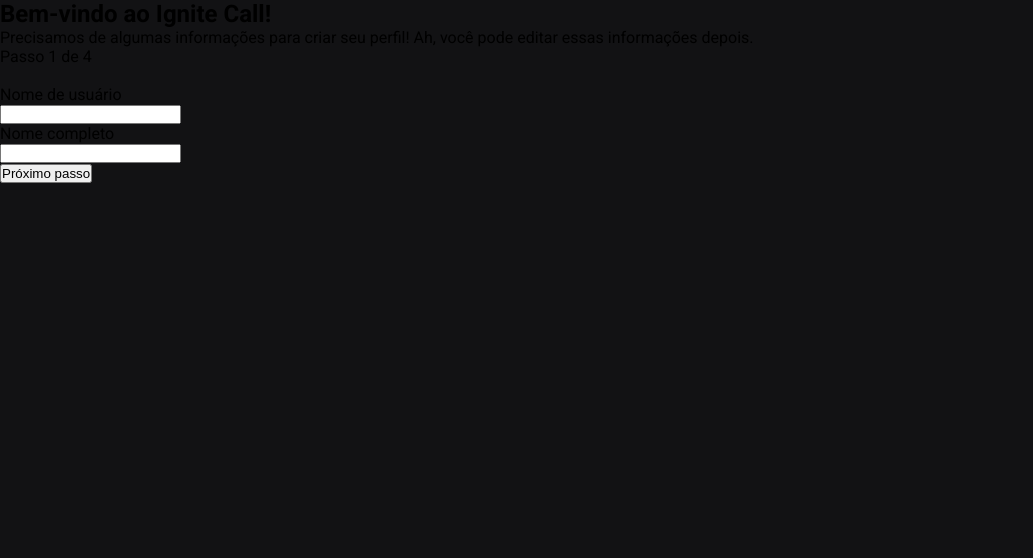
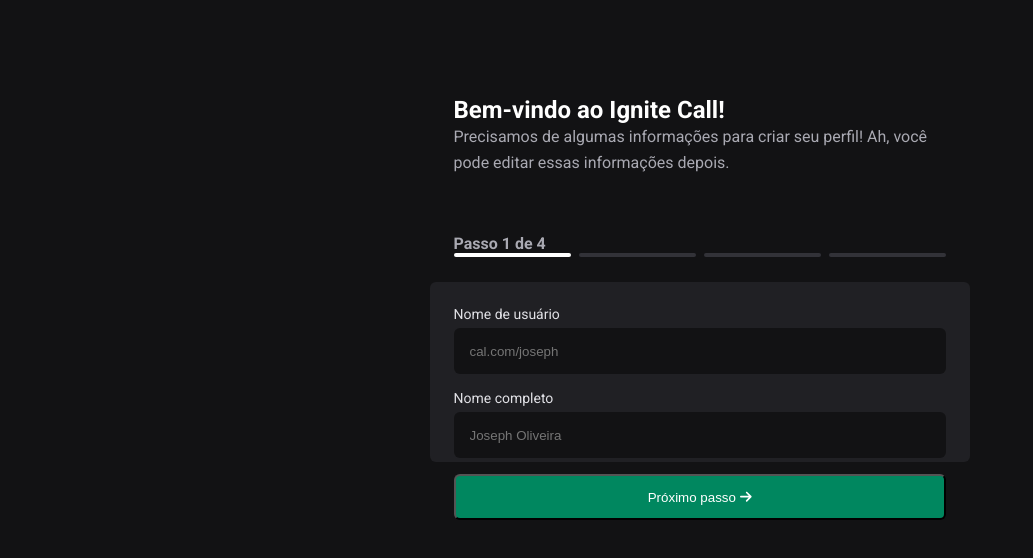
Before and after one commit to pedrohenrrrxz/vite-project, a React (Vite) app: page /Registro in a window 1280 px wide. Shown: the top 558 px of the page, without its empty margins (0-1033 px from the left). Built offline with nearby package versions, Linux system fonts and the light colour scheme.

Commit message:
Tela de cadastro criada em formulario, rota criada para terceira tela de Google agenda

```diff
--- a/package.json
+++ b/package.json
@@ -12,6 +12,7 @@
   "dependencies": {
     "@fortawesome/fontawesome-svg-core": "^6.7.1",
     "@fortawesome/free-brands-svg-icons": "^6.7.1",
+    "@fortawesome/free-solid-svg-icons": "^6.7.1",
     "@fortawesome/react-fontawesome": "^0.2.2",
     "react": "^18.3.1",
     "react-dom": "^18.3.1",
--- a/src/pages/Registrar.tsx
+++ b/src/pages/Registrar.tsx
@@ -1,37 +1,52 @@
 import React from "react";
+import "../styles/Registrar.css";
+import { FontAwesomeIcon } from '@fortawesome/react-fontawesome';
+import { faArrowRight } from '@fortawesome/free-solid-svg-icons';
+import { useNavigate } from "react-router-dom";
 
+const Registrar: React.FC = () => {
+    const navigate = useNavigate(); // Hook para navegação
 
+    const handleNavigate = () => {
+      navigate("/Registrar2"); // Redireciona para a rota /Registro
+    };
 
-const Registrar : React.FC = () => {
 
     return (
         <div className="content">
         <div className="header">
             <div className="title">
                 <h2>Bem-vindo ao Ignite Call!</h2>
-                    <p>Precisamos de algumas informações para criar seu perfil! Ah, você pode editar essas informações depois.</p>
+                <p>
+                    Precisamos de algumas informações para criar seu perfil! Ah, você pode editar essas informações depois.
+                </p>
             </div>
         </div>
         <div className="steps">
-                <div className="label">
-                    <p>Passo 1 de 4</p>
+            <div className="text">
+                <h4>Passo 1 de 4</h4>
             </div>
-                <img src="" alt="" /><img src="" alt="" /><img src="" alt="" /><img src="" alt="" />
+            <div className="quadrados">
+                <div className="step active"></div>
+                <div className="step"></div>
+                <div className="step"></div>
+                <div className="step"></div>
+            </div>
         </div>
         <div className="modal">
             <div className="inputbox">
                 <p>Nome de usuário</p>
-                    <input type="text" />
+                <input type="text" placeholder="cal.com/joseph" />
             </div>
             <div className="inputbox">
                 <p>Nome completo</p>
-                    <input type="text" />
+                <input type="text" placeholder="Joseph Oliveira"/>
             </div>
             <div className="inputbox">
-                    <button>Próximo passo</button>
-
+            <button onClick={handleNavigate}>
+Próximo passo <FontAwesomeIcon icon={faArrowRight} />
+</button>
             </div>
-
         </div>
     </div>
     );
--- /dev/null
+++ b/src/pages/Registrar2.tsx
@@ -0,0 +1,39 @@
+import React from "react"
+import "../styles/Registrar2.css";
+import { faArrowRight } from '@fortawesome/free-solid-svg-icons';
+import { FontAwesomeIcon } from "@fortawesome/react-fontawesome";
+
+const Registrar2: React.FC = () => {
+    return (
+        <div className="content">
+        <div className="header">
+            <div className="title">
+                <h2>Conecte sua agenda!</h2>
+                <p>
+                Conecte o seu calendário para verificar automaticamente as horas ocupadas e os novos eventos à medida em que são agendados.
+                </p>
+            </div>
+        </div>
+        <div className="steps">
+            <div className="text">
+                <h4>Passo 2 de 4</h4>
+            </div>
+            <div className="quadrados">
+                <div className="step"></div>
+                <div className="step active"></div>
+                <div className="step"></div>
+                <div className="step"></div>
+            </div>
+        </div>
+        <div className="modal">
+           <div className="inputBox">
+              <p>Google Agenda</p>
+              <button>Conectar<FontAwesomeIcon icon={faArrowRight}/></button>
+           </div>
+        </div>
+    </div>
+    );
+;}
+
+
+export default Registrar2;
--- a/src/routes/Routes.tsx
+++ b/src/routes/Routes.tsx
@@ -4,6 +4,7 @@
 import { BrowserRouter, Routes, Route } from "react-router-dom";
 import Home from "../pages/Home";
 import Registrar from "../pages/Registrar";
+import Registrar2 from "../pages/Registrar2";
 
 const AppRoutes: React.FC = () => {
   return (
@@ -11,6 +12,7 @@
       <Routes>
         <Route path="/" element={<Home />} />
         <Route path="/Registro" element={<Registrar />} />
+        <Route path="/Registrar2" element={<Registrar2/>}/>
       </Routes>
     </BrowserRouter>
   );
--- a/src/styles/App.css
+++ b/src/styles/App.css
@@ -7,6 +7,8 @@
 
 body {
     display: flex;
+    width: 100vw;
+    height: 100vh;
     flex-direction: column;
     background-color: #121214;
     font-family: 'Roboto';
--- a/src/styles/Registrar.css
+++ b/src/styles/Registrar.css
@@ -1,6 +1,155 @@
 .content {
-    width: Fixed (540px)px;
-    height: Hug (443px)px;
+    display: flex;
+    flex-direction: column;
+    width: 540px;
+    height: 443px;
     margin-top: 96px;
     margin-left: 429.5px;
+    justify-items: center;
+    font-family: 'Roboto', sans-serif;
+
+
+    gap: 24px;
 }
+
+.header {
+    align-items: center;
+    width: 540px;
+    height: 90px;
+    padding: 0px 24px;
+}
+
+.content .header .title {
+    width: 492px;
+    height: 90px;
+    color: white;
+    gap: 8px;
+}
+
+.content .header .label {
+    width: 117px;
+    height: 27px;
+}
+
+.header .title p {
+    width: 492px;
+    height: 52px;
+    top: 38px;
+    left: 24px;
+    font-family: Roboto;
+    font-size: 16px;
+    font-weight: 400;
+    line-height: 25.6px;
+    text-align: left;
+    text-underline-position: from-font;
+    text-decoration-skip-ink: none;
+    color: #A9A9B2;
+}
+
+.content .label p {
+    font-family: Roboto;
+    font-size: 12px;
+    font-weight: 400;
+    line-height: 19.2px;
+    text-align: left;
+    text-decoration-skip-ink: none;
+    color: #A9A9B2;
+
+}
+
+.content .steps {
+    display: flex;
+    flex-direction: column;
+    width: 540px;
+    height: 27px;
+    border-radius: 2px;
+    padding: 24px;
+    color: #A9A9B2;
+    font-family: 'Roboto', sans-serif;
+}
+
+.content .steps .quadrados {
+    display: flex; /* Organiza os itens em linha */
+    justify-content: space-between; /* Espaça os quadrados uniformemente */
+    align-items: center; /* Alinha os quadrados verticalmente ao centro */
+    gap: 8px; /* Espaçamento entre os quadrados */
+    width: 100%; /* Ocupa toda a largura do container pai */
+    height: 8px; /* Altura total dos quadrados */
+}
+
+.content .steps .step {
+    flex: 1; /* Faz com que cada quadrado ocupe uma proporção igual dentro do container */
+    height: 4px; /* Define a altura de cada barra */
+    background-color: #323238; /* Cor padrão dos quadrados */
+    border-radius: 2px; /* Arredonda levemente os cantos */
+}
+
+.content .steps .step.active {
+    background-color: #FFFFFF; /* Cor do quadrado ativo */
+}
+
+
+.content .modal {
+    display: flex;
+    flex-direction: column;
+    width: 540px;
+    height: 278px;
+    padding: 24px;
+    gap: 16px;
+    border-radius: 6px 6px 6px 6px;
+    border: 1px solid #323238; /* Define a borda em todos os lados */
+    opacity: 1; /* Certifique-se de que esteja visível */
+    background-color: #202024; /* Cor de fundo */
+}
+
+;
+
+.content .modal .inputbox {
+    display: flex;
+    flex-direction: column;
+    width: 492px;
+    height: 76px;
+    gap: 8px;
+    margin: top 10px; ;
+}
+
+.content .modal .inputbox p {
+    display: flex;
+    flex-direction: column;
+    width: 200px;
+    height: 22px;
+    font-family: Roboto;
+    font-size: 14px;
+    font-weight: 400;
+    text-align: left;
+    text-decoration-skip-ink: none;
+    color: #E1E1E6;
+    border-radius: 6%;
+    line-height: 22,4px;
+
+
+}
+
+.content .modal .inputbox input {
+    width: 492px;
+    height: 46px;
+    padding: 12px 16px;
+    gap: 8px;
+    border: none;
+    background-color: #121214;
+    border-radius: 6px;
+    bottom: 12px;
+    left:16px;
+}
+.content .modal .inputbox button {
+width: 492px;
+height: 46px;
+padding: 12px 16px;
+gap: 8px;
+border-radius: 6px;
+opacity: 0px;
+background-color: #00875F;
+color: white;
+border-radius: 6px;
+
+};
--- /dev/null
+++ b/src/styles/Registrar2.css
@@ -0,0 +1,144 @@
+.content {
+    display: flex;
+    flex-direction: column;
+    width: 540px;
+    height: 443px;
+    margin-top: 96px;
+    margin-left: 429.5px;
+    justify-items: center;
+    font-family: 'Roboto', sans-serif;
+
+
+    gap: 24px;
+}
+
+.header {
+    align-items: center;
+    width: 540px;
+    height: 90px;
+    padding: 0px 24px;
+}
+
+.content .header .title {
+    width: 492px;
+    height: 90px;
+    color: white;
+    gap: 8px;
+}
+
+.content .header .label {
+    width: 117px;
+    height: 27px;
+}
+
+.header .title p {
+    width: 492px;
+    height: 52px;
+    top: 38px;
+    left: 24px;
+    font-family: Roboto;
+    font-size: 16px;
+    font-weight: 400;
+    line-height: 25.6px;
+    text-align: left;
+    text-underline-position: from-font;
+    text-decoration-skip-ink: none;
+    color: #A9A9B2;
+}
+
+.content .label p {
+    font-family: Roboto;
+    font-size: 12px;
+    font-weight: 400;
+    line-height: 19.2px;
+    text-align: left;
+    text-decoration-skip-ink: none;
+    color: #A9A9B2;
+
+}
+
+.content .steps {
+    display: flex;
+    flex-direction: column;
+    width: 540px;
+    height: 27px;
+    border-radius: 2px;
+    padding: 24px;
+    color: #A9A9B2;
+    font-family: 'Roboto', sans-serif;
+}
+
+.content .steps .quadrados {
+    display: flex;
+    /* Organiza os itens em linha */
+    justify-content: space-between;
+    /* Espaça os quadrados uniformemente */
+    align-items: center;
+    /* Alinha os quadrados verticalmente ao centro */
+    gap: 8px;
+    /* Espaçamento entre os quadrados */
+    width: 100%;
+    /* Ocupa toda a largura do container pai */
+    height: 8px;
+    /* Altura total dos quadrados */
+}
+
+.content .steps .step {
+    flex: 1;
+    /* Faz com que cada quadrado ocupe uma proporção igual dentro do container */
+    height: 4px;
+    /* Define a altura de cada barra */
+    background-color: #323238;
+    /* Cor padrão dos quadrados */
+    border-radius: 2px;
+    /* Arredonda levemente os cantos */
+}
+
+.content .steps .step.active {
+    background-color: #FFFFFF;
+    /* Cor do quadrado ativo */
+}
+
+
+.content .modal {
+    width: 540px;
+    height: 180px;
+    padding: 24px;
+    gap: 16px;
+    border-radius: 6px;
+    border: 1px;
+}
+
+.content .modal .inputBox {
+    display: flex;
+    align-items: center;
+    width: 492px;
+    height: 70px;
+    padding: 16px 24px;
+    border-radius: 6px;
+    border: 1px;
+    justify-content: space-between;
+}
+
+.content .modal .inputBox p {
+    font-family: Roboto;
+    font-size: 16px;
+    font-weight: 500;
+    line-height: 25.6px;
+    text-align: left;
+    text-underline-position: from-font;
+    text-decoration-skip-ink: none;
+    color: #E1E1E6;
+
+}
+
+.content .modal .inputBox button {
+    width: 113px;
+    height: 38px;
+    padding: 8px 16px;
+    gap: 8px;
+    border-radius: 6px;
+    background-color: transparent;
+    border: 2px solid #00875F;
+    color: #00875F;
+}
```
Also changed, not shown: 1 other file (tests, documents, lock files or other folders). Lines whose indentation alone changed are shown as unchanged.
